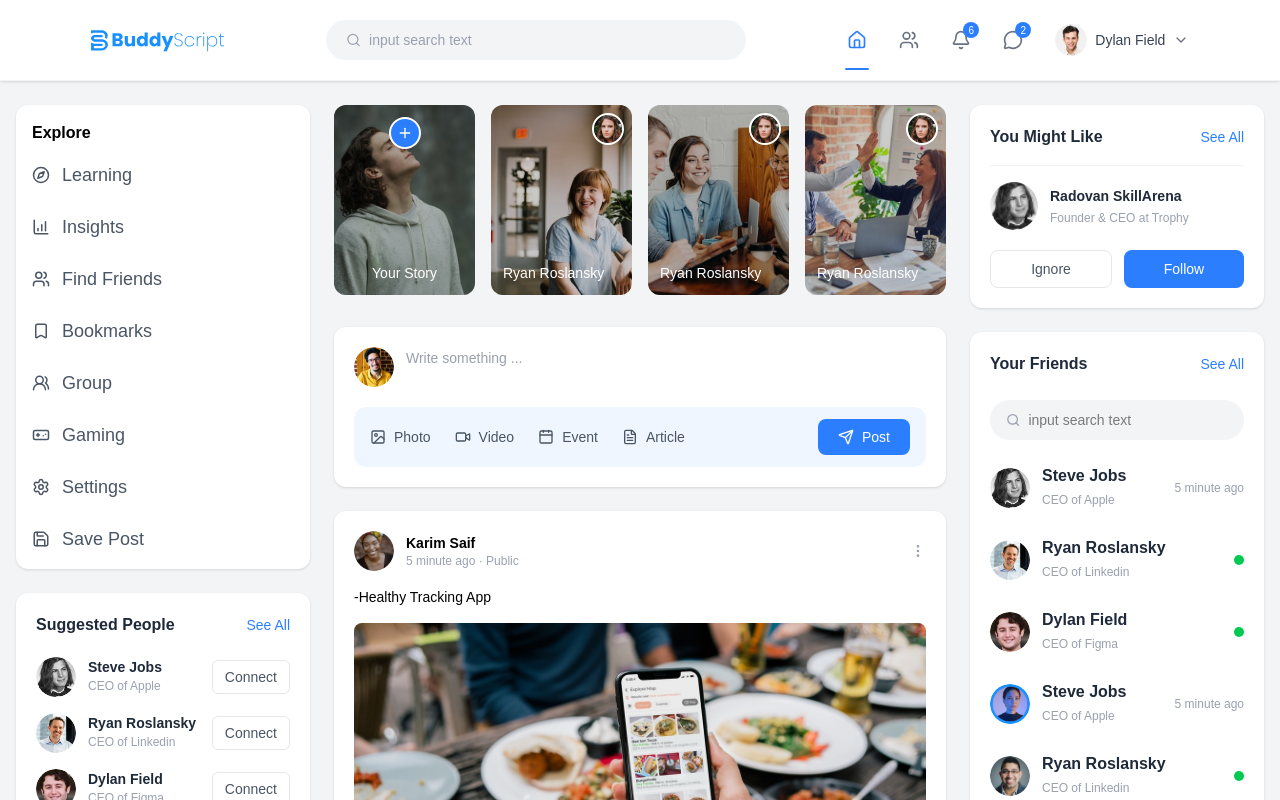
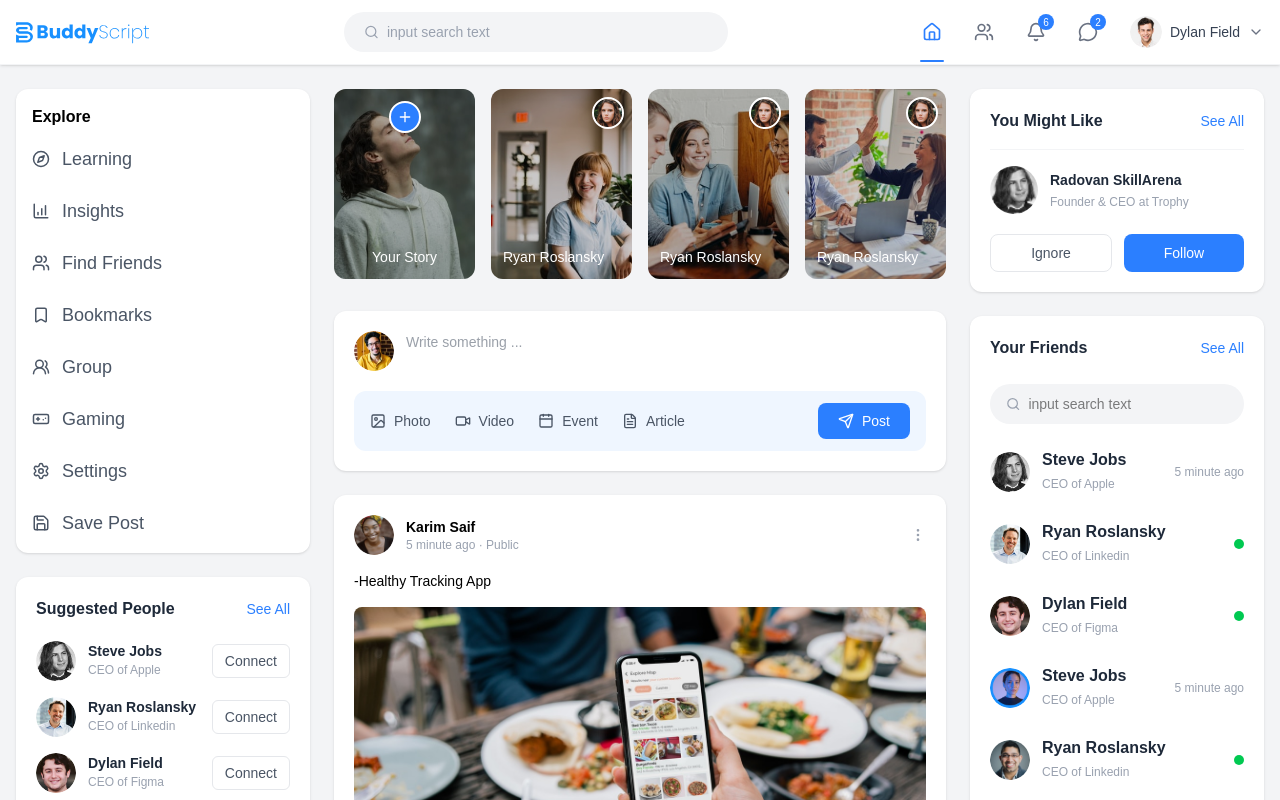
Before and after one commit to naimsheikh8020/Appfiylab-Job-task, a React (Vite) app in the folder Frontend/: page / in a window 1280 px wide. Shown: the top 800 px of the page. Built offline with nearby package versions, Linux system fonts and the light colour scheme.

Commit message:
fix the layout problem

```diff
--- a/Frontend/src/Components/layout/MainLayout.tsx
+++ b/Frontend/src/Components/layout/MainLayout.tsx
@@ -6,7 +6,7 @@
 
 const MainLayout = ({ children }: { children: React.ReactNode }) => {
   return (
-    <div className="bg-gray-100 min-h-screen">
+    <div className="bg-gray-100 min-h-screen ">
 
       {/* NAVBAR */}
       <Navbar />
--- a/Frontend/src/Components/layout/Navbar.tsx
+++ b/Frontend/src/Components/layout/Navbar.tsx
@@ -12,7 +12,8 @@
 
 const Navbar = () => {
   return (
-    <div className="w-full bg-white border-b border-gray-100 px-10 h-16 flex items-center justify-around  py-10 shadow sticky top-0 z-50">
+    <div className="w-full bg-white border-b border-gray-100 shadow sticky top-0 z-50">
+      <div className="max-w-[1320px] mx-auto px-4 h-16 flex items-center justify-between">
 
         {/* LEFT */}
         <div className="flex items-center gap-2">
@@ -20,7 +21,7 @@
         </div>
 
         {/* CENTER */}
-      <div className="hidden md:flex items-center bg-gray-100 rounded-full px-5 h-10 w-105">
+        <div className="hidden md:flex items-center bg-gray-100 rounded-full px-5 h-10 w-96">
           <Search className="w-4 h-4 text-gray-400" />
           <input
             type="text"
@@ -71,6 +72,7 @@
         </div>
       </div>
       </div>
+    </div>
   );
 };
 
```
Lines whose indentation alone changed are shown as unchanged.
